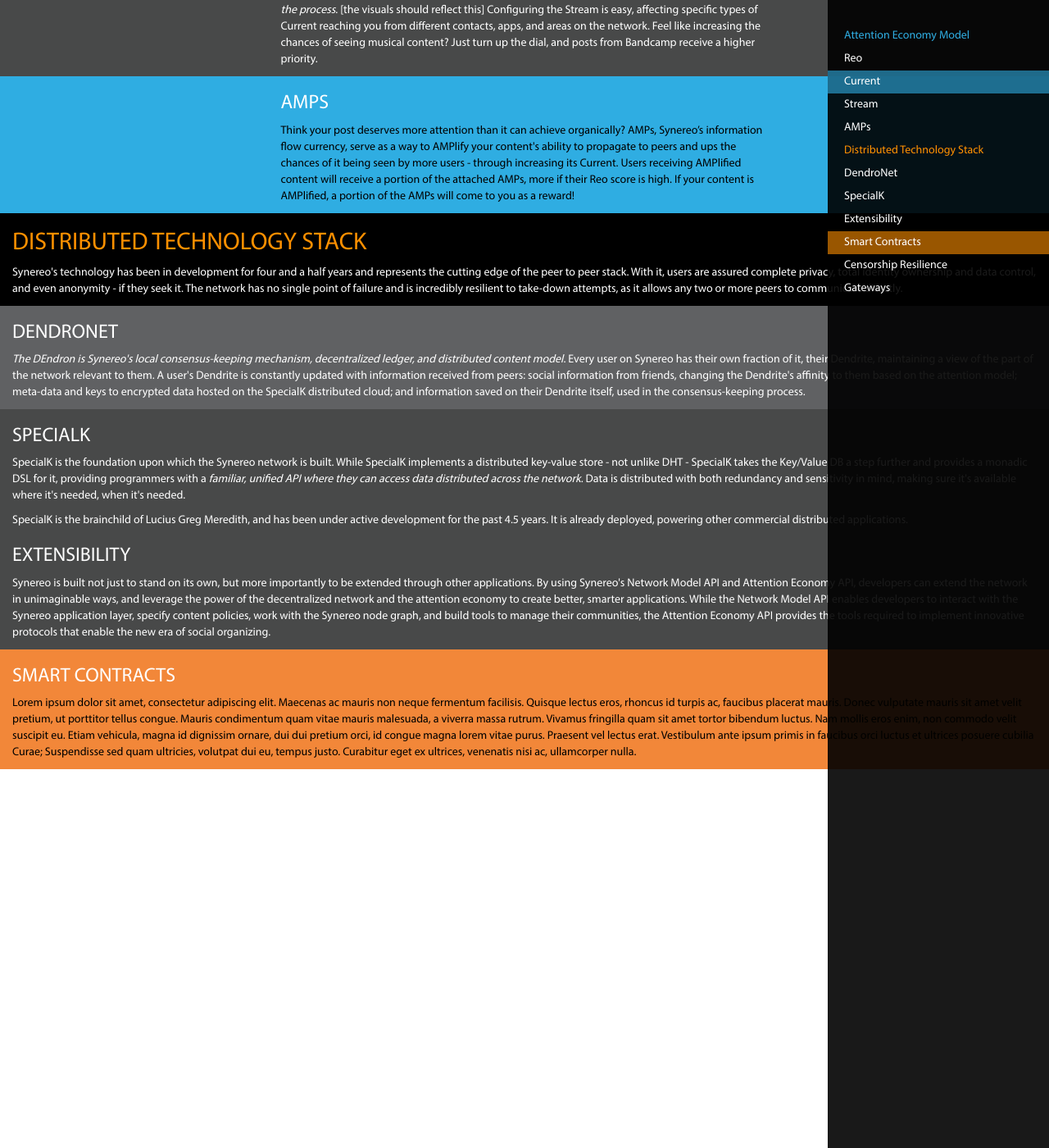
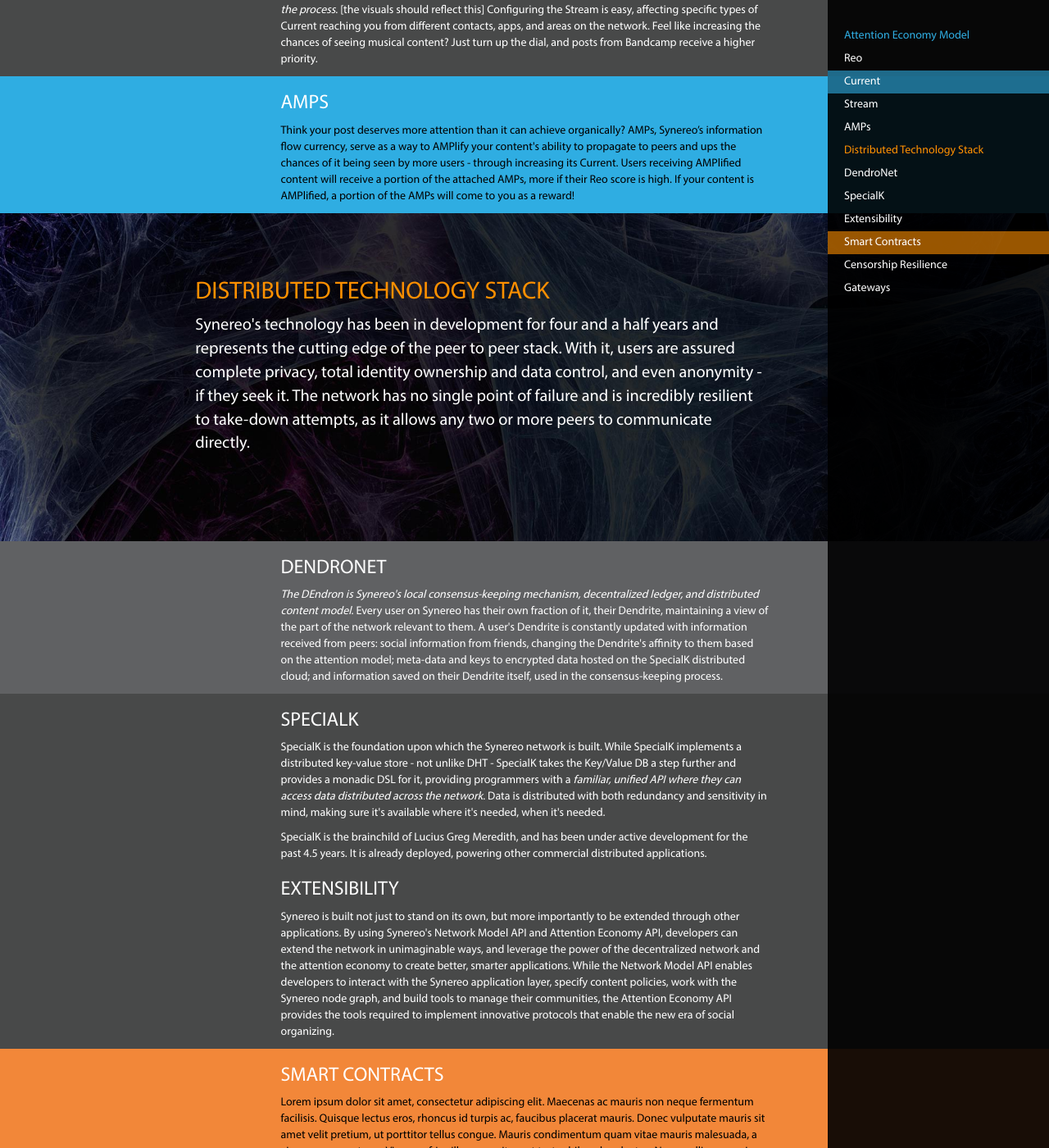
Before and after one commit to synereo/synereo.github.io, a Jekyll site: the page built from learn-more/index.html, in a window 1280 px wide and 1400 px high, scrolled down 816 px. Shown: the whole window at 82% size. Built offline with Jekyll 4.4.1, drawn with Linux system fonts in a browser that asks for light colours; nearby versions of some CDN libraries.

Commit message:
Tech sections

```diff
--- a/_layouts/learn-more.html
+++ b/_layouts/learn-more.html
@@ -75,20 +75,25 @@
 
     <section class="technology">
       <div class="container-fluid">
+        <div class="col-md-7 col-md-offset-2">
           <h2>Distributed Technology Stack</h2>
           <p>Synereo's technology has been in development for four and a half years and represents the cutting edge of the peer to peer stack. With it, users are assured complete privacy, total identity ownership and data control, and even anonymity - if they seek it. The network has no single point of failure and is incredibly resilient to take-down attempts, as it allows any two or more peers to communicate directly.</p>
+        </div>
       </div>
     </section>
 
     <section class="dendronet">
       <div class="container-fluid">
+        <div class="col-md-6 col-md-offset-3">
           <h3>DendroNet</h3>
           <p><em>The DEndron is Synereo's local consensus-keeping mechanism, decentralized ledger, and distributed content model</em>. Every user on Synereo has their own fraction of it, their Dendrite, maintaining a view of the part of the network relevant to them. A user's Dendrite is constantly updated with information received from peers: social information from friends, changing the Dendrite's affinity to them based on the attention model; meta-data and keys to encrypted data hosted on the SpecialK distributed cloud; and information saved on their Dendrite itself, used in the consensus-keeping process.</p>
+        </div>
       </div>
     </section>
 
     <section class="specialk">
       <div class="container-fluid">
+        <div class="col-md-6 col-md-offset-3">
           <h3>SpecialK</h3>
           <p>SpecialK is the foundation upon which the Synereo network is built. While SpecialK implements a distributed key-value store - not unlike DHT - SpecialK takes the Key/Value DB a step further and provides a monadic DSL for it, providing programmers with a <em>familiar, unified API where they can access data distributed across the network</em>. Data is distributed with both redundancy and sensitivity in mind, making sure it's available where it's needed, when it's needed.</p>
           <p>SpecialK is the brainchild of Lucius Greg Meredith, and has been under active development for the past 4.5 years. It is already deployed, powering other commercial distributed applications.</p>
@@ -96,26 +101,27 @@
           <h3>Extensibility</h3>
           <p>Synereo is built not just to stand on its own, but more importantly to be extended through other applications. By using Synereo's Network Model API and Attention Economy API, developers can extend the network in unimaginable ways, and leverage the power of the decentralized network and the attention economy to create better, smarter applications. While the Network Model API enables developers to interact with the Synereo application layer, specify content policies, work with the Synereo node graph, and build tools to manage their communities, the Attention Economy API provides the tools required to implement innovative protocols that enable the new era of social organizing.</p>
         </div>
+      </div>
     </section>
 
     <section class="smart-contracts">
       <div class="container-fluid">
+        <div class="col-md-6 col-md-offset-3">
           <h3>Smart Contracts</h3>
           <p>Lorem ipsum dolor sit amet, consectetur adipiscing elit. Maecenas ac mauris non neque fermentum facilisis. Quisque lectus eros, rhoncus id turpis ac, faucibus placerat mauris. Donec vulputate mauris sit amet velit pretium, ut porttitor tellus congue. Mauris condimentum quam vitae mauris malesuada, a viverra massa rutrum. Vivamus fringilla quam sit amet tortor bibendum luctus. Nam mollis eros enim, non commodo velit suscipit eu. Etiam vehicula, magna id dignissim ornare, dui dui pretium orci, id congue magna lorem vitae purus. Praesent vel lectus erat. Vestibulum ante ipsum primis in faucibus orci luctus et ultrices posuere cubilia Curae; Suspendisse sed quam ultricies, volutpat dui eu, tempus justo. Curabitur eget ex ultrices, venenatis nisi ac, ullamcorper nulla.</p>
+        </div>
       </div>
     </section>
 
     <section class="censorship-resilience">
       <div class="container-fluid">
+        <div class="col-md-6 col-md-offset-3">
           <h3>Censorship Resilience</h3>
           <p>As a full-fledged peer-to-peer network, Synereo is resilient to censorship attacks carried out by anyone who is out to attempt to control the free flow of information. Centralized services can be coerced into cooperating with the powers-that-be; a true decentralized network cannot be censored. Taking down a peer-to-peer network means taking down the Internet in its entirety. With Synereo, your content is there for whomever wants to see it, and cannot be blocked.</p>
-      </div>
-    </section>
 
-    <section class="gateways">
-      <div class="container-fluid">
           <h3>Gateways</h3>
           <p>While Synereo is a completely decentralized network, we understand that not everyone is able to deploy a personal Synereo node on their own computation device. To that end, Synereo will provide centralized gateways that enable end users to use and enjoy the benefits of the network without having to run and maintain a node. Gateways don't control or have access to your information, and should they go down, the key they send you upon account creation can be used to boot up your node (with all of your information) immediately if you download a client and plug the key in.</p>
+        </div>
       </div>
     </section>
 
--- a/_sass/_learn-more.scss
+++ b/_sass/_learn-more.scss
@@ -79,8 +79,15 @@
 
     section.technology {
         background-color: #000;
+        background: url(/img/bg/synapse.jpg) no-repeat;
+        background-size: cover;
+        height: 400px;
+        padding-top: 60px;
         h2 { color: $synereo-orange; }
-        p {color: #fff; }
+        p {
+            color: #fff;
+            font-size: 1.45em;
+        }
     }
 
     section.dendronet {
@@ -96,4 +103,8 @@
         h2 { color: #fff; }
         p { color: #000; }
     }
+
+    section.censorship-resilience {
+        background-color: $synereo-dark-gray-bg;
+    }
 }
```
Lines whose indentation alone changed are shown as unchanged.
